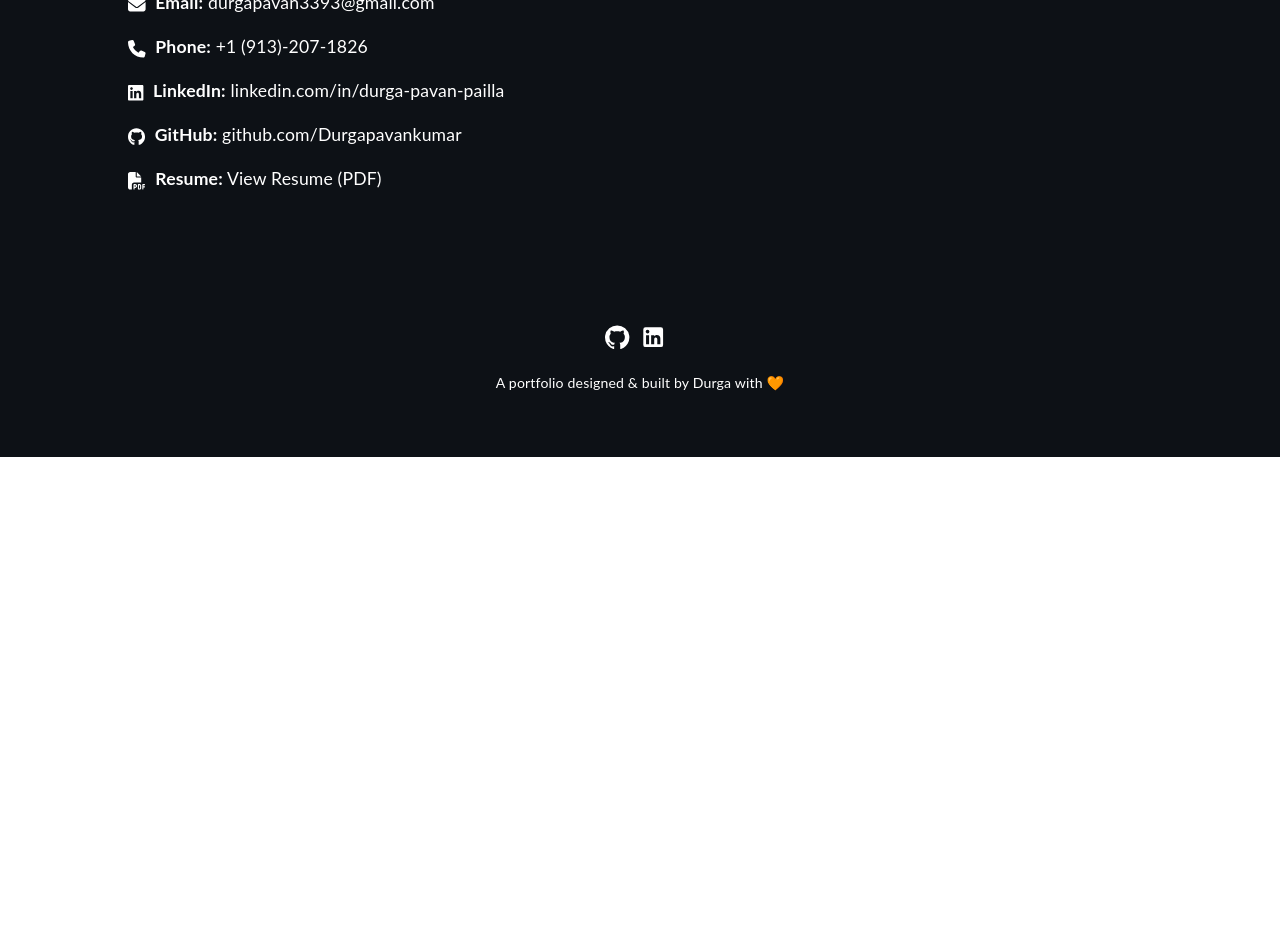
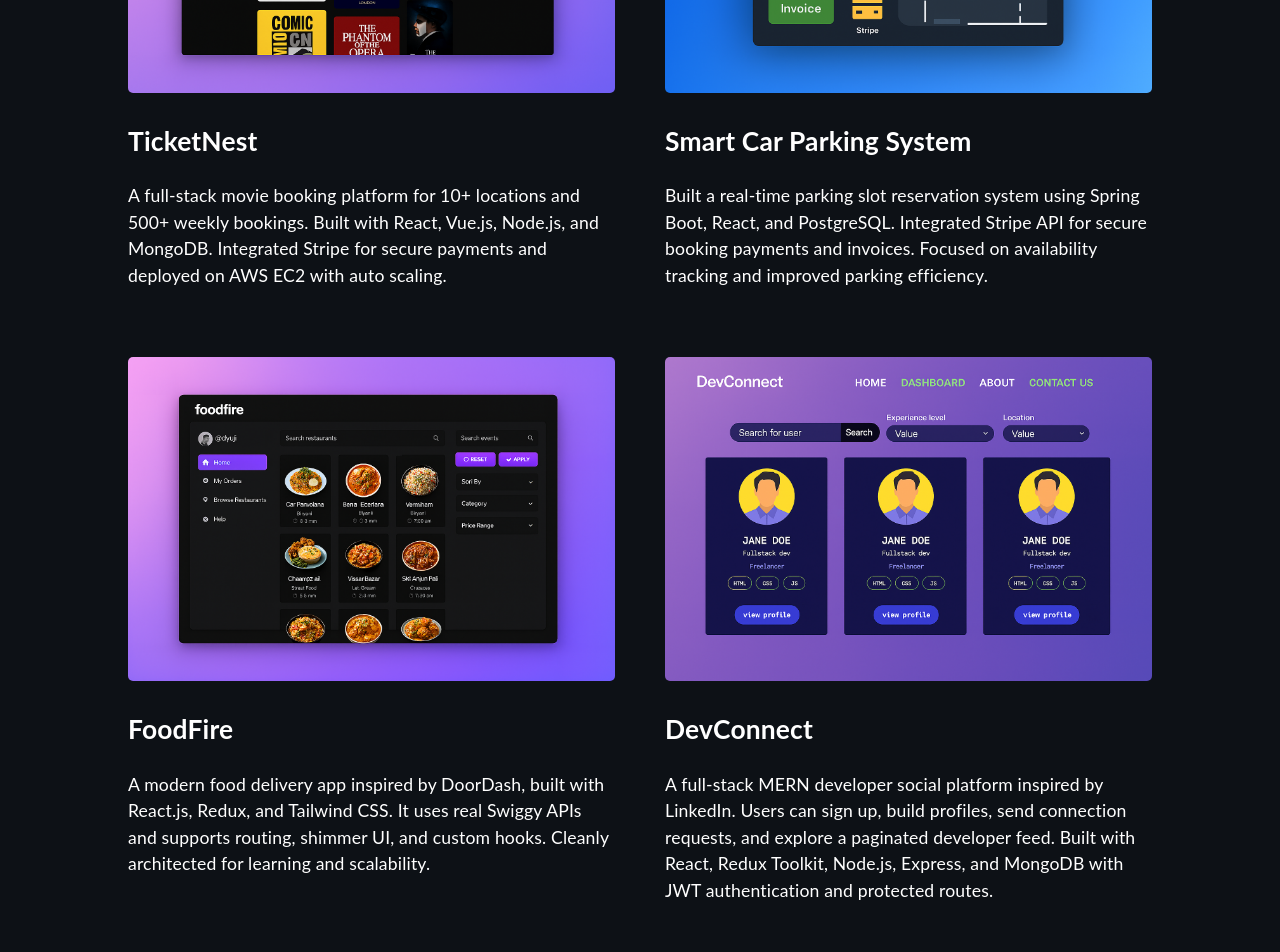
Before and after one commit to Durgapavankumar/portfolio, a React (Create React App) app: page / in a window 1280 px wide. Shown: the part 4480-5432 px from the top of the page. Before the commit the page ends 4937 px from the top, so only its background shows below. Built offline with nearby package versions, Linux system fonts and the light colour scheme.

Commit message:
Restore old projects and fix links

```diff
--- a/src/components/Project.tsx
+++ b/src/components/Project.tsx
@@ -1,6 +1,10 @@
 import React from "react";
 import sentinelImg from "../assets/images/sentinel.png";
 import apiGatewayImg from "../assets/images/api_gateway.png";
+import mock01 from "../assets/images/mock01.png";
+import mock02 from "../assets/images/mock02.png";
+import foodFireMock from "../assets/images/mock03.png";
+import devConnectImg from "../assets/images/mock04.png";
 import "../assets/styles/Project.scss";
 
 function Project() {
@@ -8,6 +12,7 @@
     <div className="projects-container" id="projects">
       <h1>Personal Projects</h1>
       <div className="projects-grid">
+        {/* New Backend Projects */}
         <div className="project">
           <a
             href="https://github.com/Durgapavankumar/Sentinel"
@@ -58,6 +63,113 @@
             exposed application metrics via Prometheus for improved observability.
           </p>
         </div>
+
+        {/* Restored Old Projects */}
+        <div className="project">
+          <a
+            href="https://github.com/durgapavankumar/TicketNest"
+            target="_blank"
+            rel="noreferrer"
+          >
+            <img src={mock01} className="zoom" alt="TicketNest" width="100%" />
+          </a>
+          <a
+            href="https://github.com/durgapavankumar/TicketNest"
+            target="_blank"
+            rel="noreferrer"
+          >
+            <h2>TicketNest</h2>
+          </a>
+          <p>
+            A full-stack movie booking platform for 10+ locations and 500+
+            weekly bookings. Built with React, Vue.js, Node.js, and MongoDB.
+            Integrated Stripe for secure payments and deployed on AWS EC2 with
+            auto scaling.
+          </p>
+        </div>
+
+        <div className="project">
+          <a
+            href="https://github.com/durgapavankumar/SmartCarParking"
+            target="_blank"
+            rel="noreferrer"
+          >
+            <img
+              src={mock02}
+              className="zoom"
+              alt="Smart Parking"
+              width="100%"
+            />
+          </a>
+          <a
+            href="https://github.com/durgapavankumar/SmartCarParking"
+            target="_blank"
+            rel="noreferrer"
+          >
+            <h2>Smart Car Parking System</h2>
+          </a>
+          <p>
+            Built a real-time parking slot reservation system using Spring Boot,
+            React, and PostgreSQL. Integrated Stripe API for secure booking
+            payments and invoices. Focused on availability tracking and improved
+            parking efficiency.
+          </p>
+        </div>
+        <div className="project">
+          <a
+            href="https://github.com/Durgapavankumar/FoodFire"
+            target="_blank"
+            rel="noreferrer"
+          >
+            <img
+              src={foodFireMock}
+              className="zoom"
+              alt="FoodFire"
+              width="100%"
+            />
+          </a>
+          <a
+            href="https://github.com/Durgapavankumar/FoodFire"
+            target="_blank"
+            rel="noreferrer"
+          >
+            <h2>FoodFire</h2>
+          </a>
+          <p>
+            A modern food delivery app inspired by DoorDash, built with
+            React.js, Redux, and Tailwind CSS. It uses real Swiggy APIs and
+            supports routing, shimmer UI, and custom hooks. Cleanly architected
+            for learning and scalability.
+          </p>
+        </div>
+        <div className="project">
+          <a
+            href="https://github.com/Durgapavankumar/DevConnect-Backend"
+            target="_blank"
+            rel="noreferrer"
+          >
+            <img
+              src={devConnectImg}
+              className="zoom"
+              alt="DevConnect"
+              width="100%"
+            />
+          </a>
+          <a
+            href="https://github.com/Durgapavankumar/DevConnect-Frontend"
+            target="_blank"
+            rel="noreferrer"
+          >
+            <h2>DevConnect</h2>
+          </a>
+          <p>
+            A full-stack MERN developer social platform inspired by LinkedIn.
+            Users can sign up, build profiles, send connection requests, and
+            explore a paginated developer feed. Built with React, Redux Toolkit,
+            Node.js, Express, and MongoDB with JWT authentication and protected
+            routes.
+          </p>
+        </div>
       </div>
     </div>
   );
```
